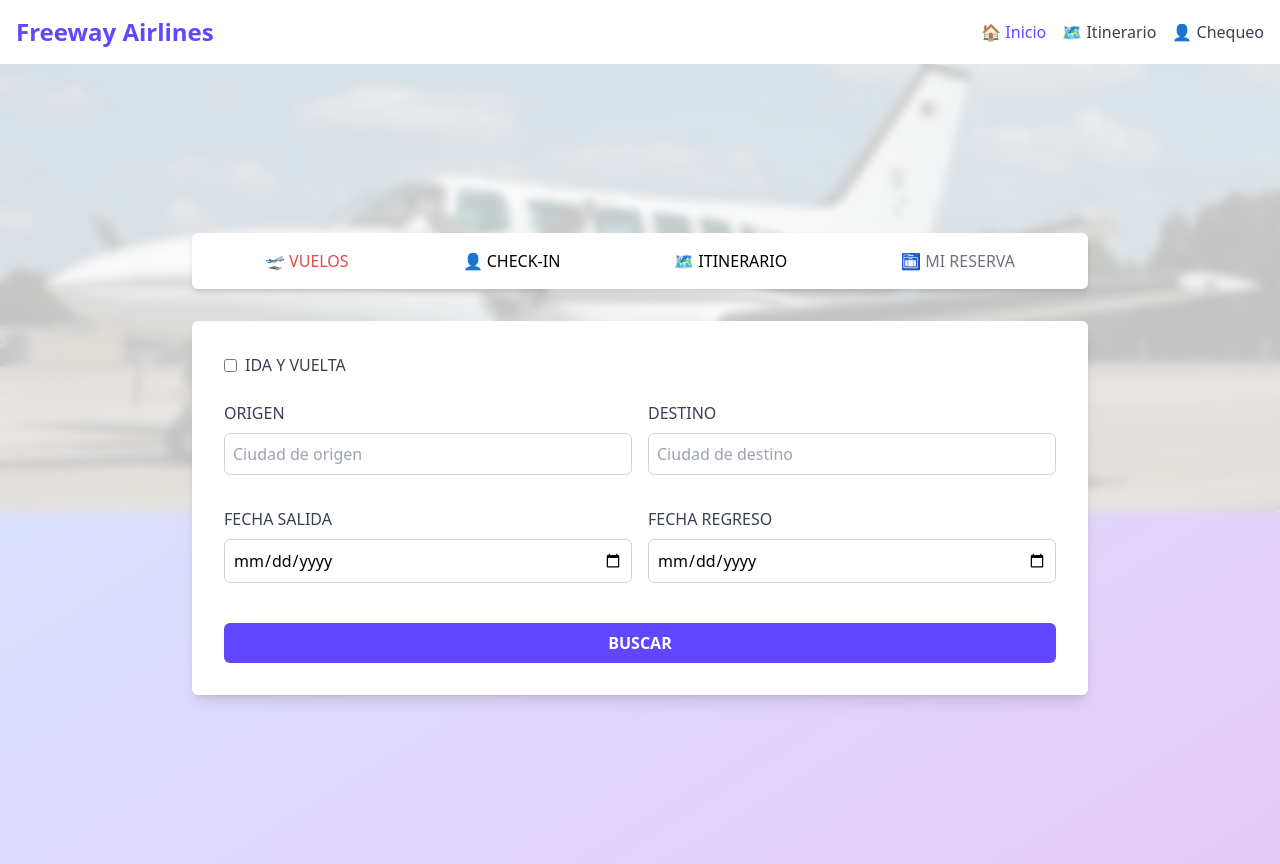
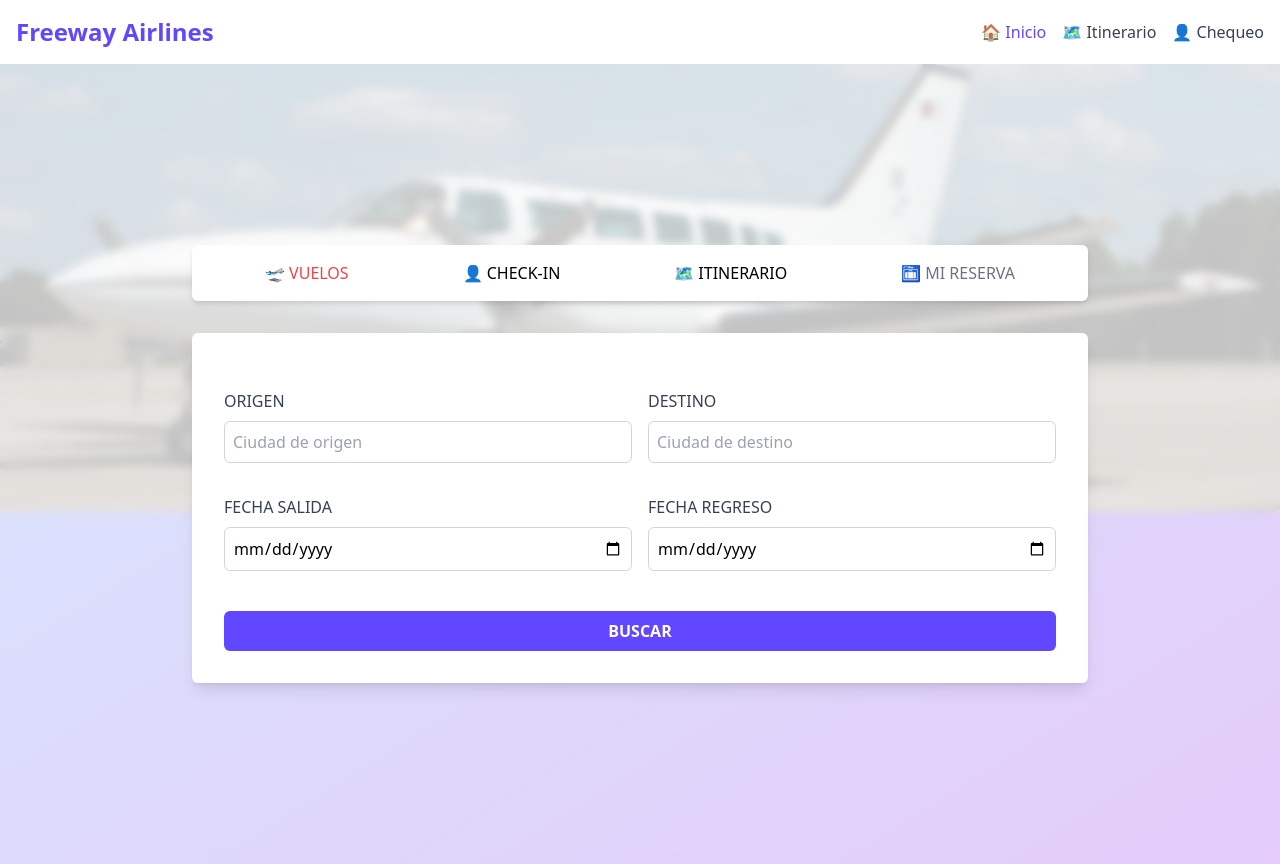
Before and after one commit to Carlos-jim/freeway, a React (Create React App) app: page /inicio in a window 1280 px wide. Built offline with nearby package versions, Linux system fonts and the light colour scheme.

Commit message:
Remove ida y vuelta

```diff
--- a/src/view/home.jsx
+++ b/src/view/home.jsx
@@ -45,10 +45,7 @@ const Home = () => {
               transition={{ duration: 0.5, delay: 1 }}
             >
               <div className="flex items-center mb-6">
-                <label className="flex items-center text-gray-700">
-                  <input type="checkbox" className="mr-2" />
-                  IDA Y VUELTA
-                </label>
+
               </div>
               <div className="grid grid-cols-1 gap-4 md:grid-cols-2">
                 <div className="flex flex-col mb-4">
```
